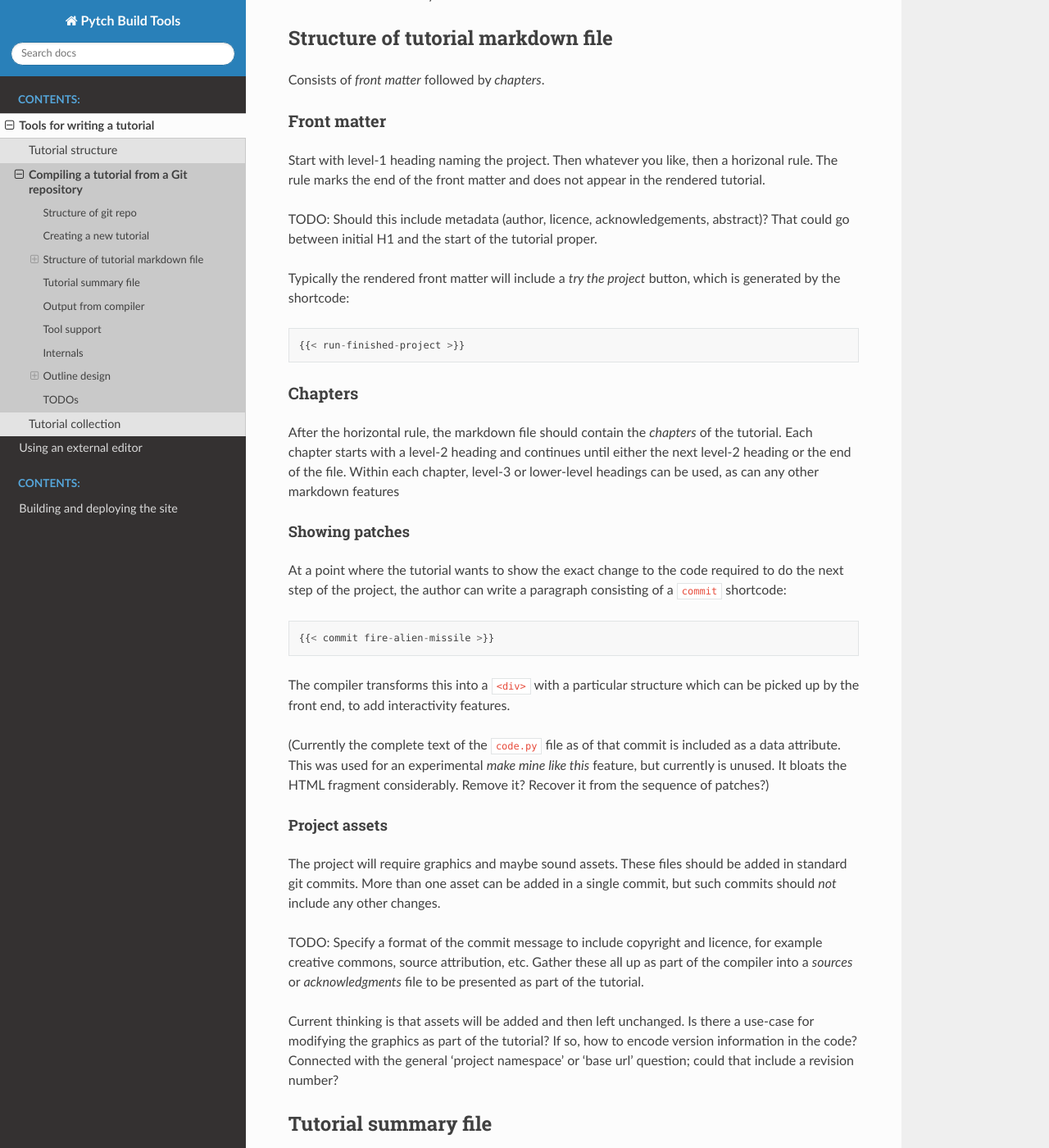
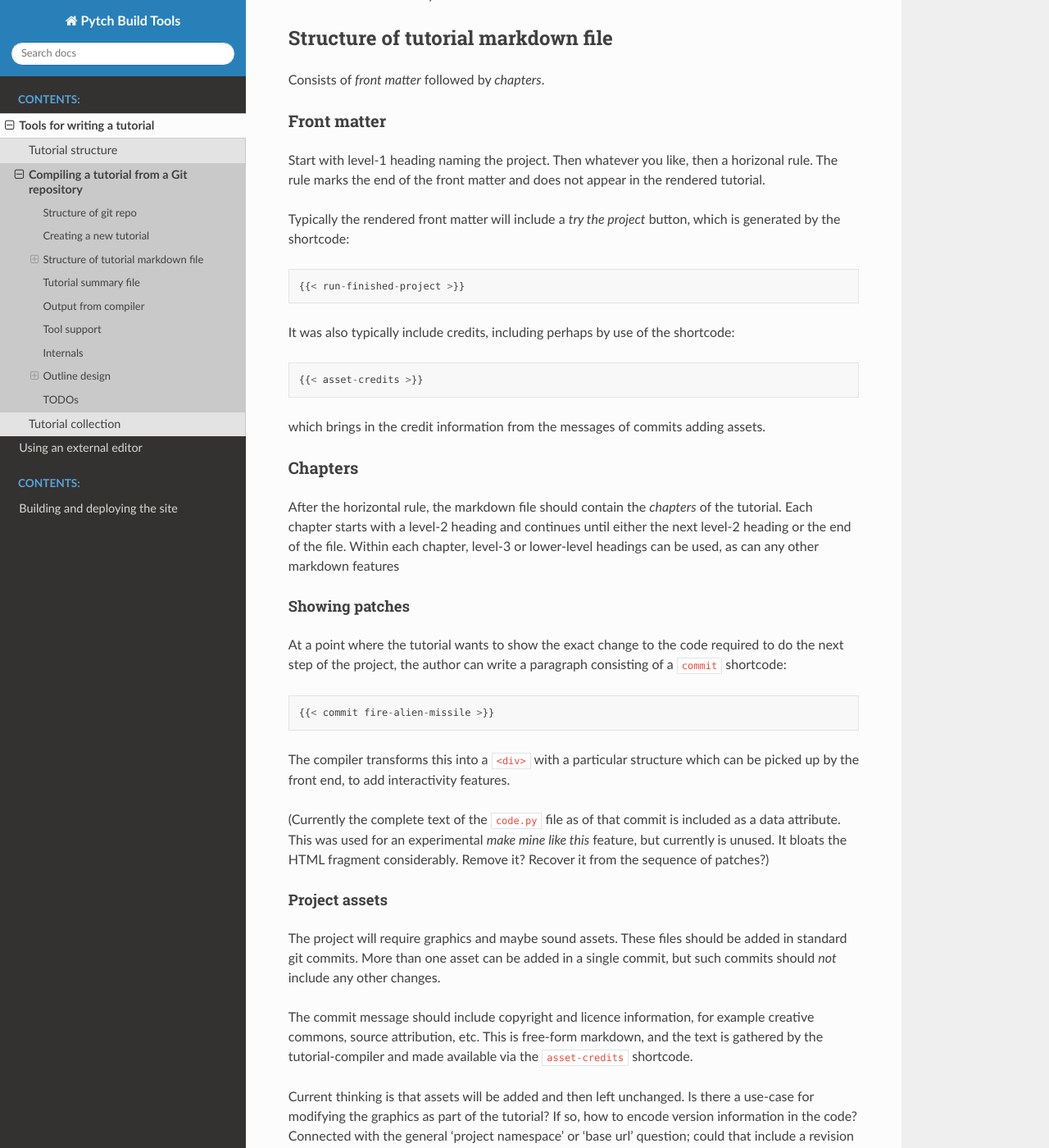
Before and after one commit to pytchlang/pytch-build, a Sphinx documentation site: the page built from doc/source/tutorialcompiler/fromgitrepo.rst, in a window 1280 px wide and 1400 px high, scrolled down 1049 px. Shown: the whole window at 82% size. Built offline with Sphinx 7.4.7 and the Read the Docs theme 2.0.0, drawn with Linux system fonts in a browser that asks for light colours.

Commit message:
Note handling of asset credits

```diff
--- a/doc/source/tutorialcompiler/fromgitrepo.rst
+++ b/doc/source/tutorialcompiler/fromgitrepo.rst
@@ -57,14 +57,18 @@ Start with level-1 heading naming the project.  Then whatever you
 like, then a horizonal rule.  The rule marks the end of the front
 matter and does not appear in the rendered tutorial.
 
-TODO: Should this include metadata (author, licence, acknowledgements,
-abstract)?  That could go between initial H1 and the start of the
-tutorial proper.
-
 Typically the rendered front matter will include a *try the project*
 button, which is generated by the shortcode::
 
   {{< run-finished-project >}}
+
+It was also typically include credits, including perhaps by use of the
+shortcode::
+
+  {{< asset-credits >}}
+
+which brings in the credit information from the messages of commits
+adding assets.
 
 
 Chapters
@@ -103,10 +107,10 @@ files should be added in standard git commits.  More than one asset
 can be added in a single commit, but such commits should *not* include
 any other changes.
 
-TODO: Specify a format of the commit message to include copyright and
-licence, for example creative commons, source attribution, etc.
-Gather these all up as part of the compiler into a *sources* or
-*acknowledgments* file to be presented as part of the tutorial.
+The commit message should include copyright and licence information,
+for example creative commons, source attribution, etc.  This is
+free-form markdown, and the text is gathered by the tutorial-compiler
+and made available via the ``asset-credits`` shortcode.
 
 Current thinking is that assets will be added and then left
 unchanged.  Is there a use-case for modifying the graphics as part of
```
